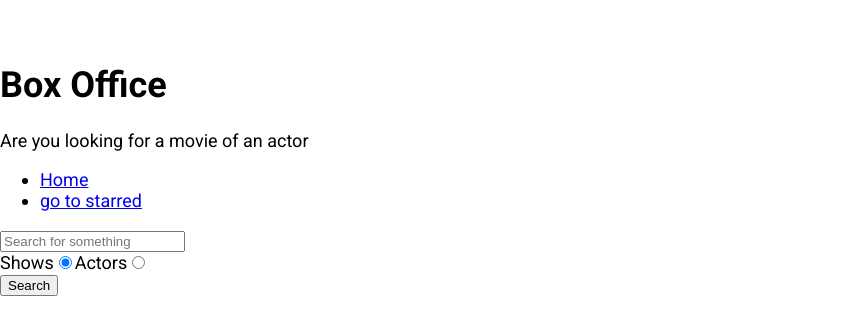
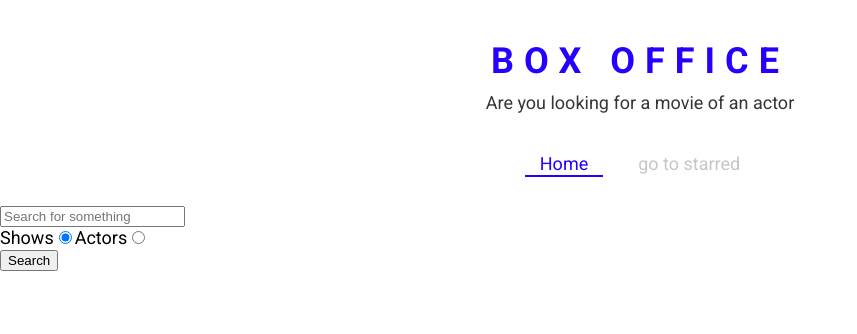
Before and after one commit to Prakash153/Box-Office, a React (Create React App) app: page / in a window 1280 px wide. Shown: the top 334 px of the page, without its empty margins (0-857 px from the left). Built offline with nearby package versions, Linux system fonts and the light colour scheme.

Commit message:
defined theme for styled components and created a few styled components

```diff
--- a/src/App.js
+++ b/src/App.js
@@ -1,13 +1,21 @@
 import React from 'react';
-// eslint-disable-next-line import/no-unresolved
 import { Switch, Route } from 'react-router-dom';
-
+import { ThemeProvider } from 'styled-components';
 import Home from './pages/Home';
 import Starred from './pages/Starred';
 import Show from './pages/Show';
 
+const theme = {
+  mainColors: {
+    blue: '#2400ff',
+    gray: '#c6c6c6',
+    dark: '#353535',
+  },
+};
+
 function App() {
   return (
+    <ThemeProvider theme={theme}>
       <Switch>
         <Route exact path="/">
           <Home />
@@ -22,6 +30,7 @@
 
         <Route> Page Not Found </Route>
       </Switch>
+    </ThemeProvider>
   );
 }
 
--- a/src/components/Navs.jsx
+++ b/src/components/Navs.jsx
@@ -1,20 +1,28 @@
 import React from 'react';
-import { Link } from 'react-router-dom';
+import { useLocation } from 'react-router-dom';
+import { NavList, LinkStyled } from './Navs.styled';
 
+const LINKS = [
+  { to: '/', text: 'Home' },
+  { to: '/starred', text: 'go to starred' },
+];
 const Navs = () => {
-  const LINKS = [
-    { to: '/', text: 'Home' },
-    { to: '/starred', text: 'go to starred' },
-  ];
+  const location = useLocation();
+
   return (
     <div>
-      <ul>
+      <NavList>
         {LINKS.map(item => (
           <li key={item.to}>
-            <Link to={item.to}>{item.text}</Link>
+            <LinkStyled
+              to={item.to}
+              className={item.to === location.pathname ? 'active' : ''}
+            >
+              {item.text}
+            </LinkStyled>
           </li>
         ))}
-      </ul>
+      </NavList>
     </div>
   );
 };
--- /dev/null
+++ b/src/components/Navs.styled.jsx
@@ -0,0 +1,41 @@
+import styled from 'styled-components';
+import { Link } from 'react-router-dom';
+
+export const NavList = styled.ul`
+  display: flex;
+  justify-content: center;
+  list-style: none;
+  margin: 0 0 30px;
+  padding: 0;
+`;
+
+export const LinkStyled = styled(Link)`
+  margin: 0 10px;
+  padding: 3px 15px;
+  position: relative;
+  text-decoration: none;
+  color: ${({ theme }) => theme.mainColors.gray};
+  &.active {
+    color: ${({ theme }) => theme.mainColors.blue};
+    &:after {
+      content: '';
+      position: absolute;
+      display: block;
+      height: 2px;
+      left: 0%;
+      bottom: 0;
+      background-color: ${({ theme }) => theme.mainColors.blue};
+      animation: slide-in 0.3s ease-in forwards;
+      @keyframes slide-in {
+        from {
+          left: 50%;
+          width: 0;
+        }
+        to {
+          left: 0%;
+          width: 100%;
+        }
+      }
+    }
+  }
+`;
--- a/src/components/Title.jsx
+++ b/src/components/Title.jsx
@@ -1,11 +1,12 @@
 import React from 'react';
+import { TitleWrapper } from './Title.styled';
 
 const Title = ({ title, subtitle }) => {
   return (
-    <div>
+    <TitleWrapper>
       <h1>{title}</h1>
       <p>{subtitle}</p>
-    </div>
+    </TitleWrapper>
   );
 };
 
--- /dev/null
+++ b/src/components/Title.styled.jsx
@@ -0,0 +1,18 @@
+import styled from 'styled-components';
+
+export const TitleWrapper = styled.div`
+  text-align: center;
+  margin: 0 0 40px;
+
+  h1 {
+    color: ${({ theme }) => theme.mainColors.blue};
+    letter-spacing: 10px;
+    text-transform: uppercase;
+    margin: 0 0 10px;
+  }
+
+  p {
+    color: ${({ theme }) => theme.mainColors.dark};
+    margin: 0;
+  }
+`;
```
Lines whose indentation alone changed are shown as unchanged.
